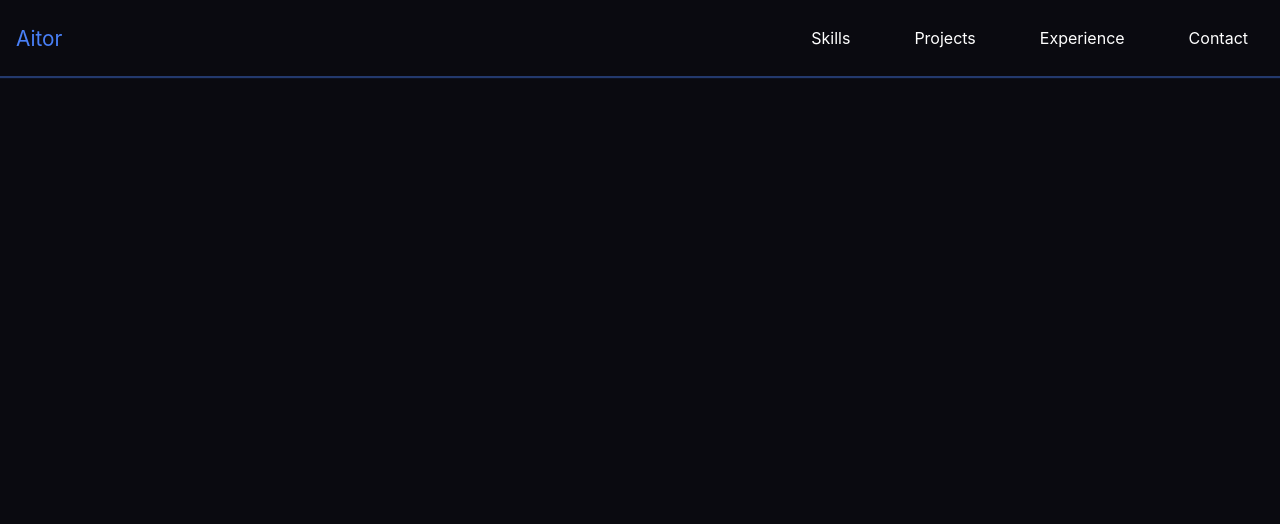
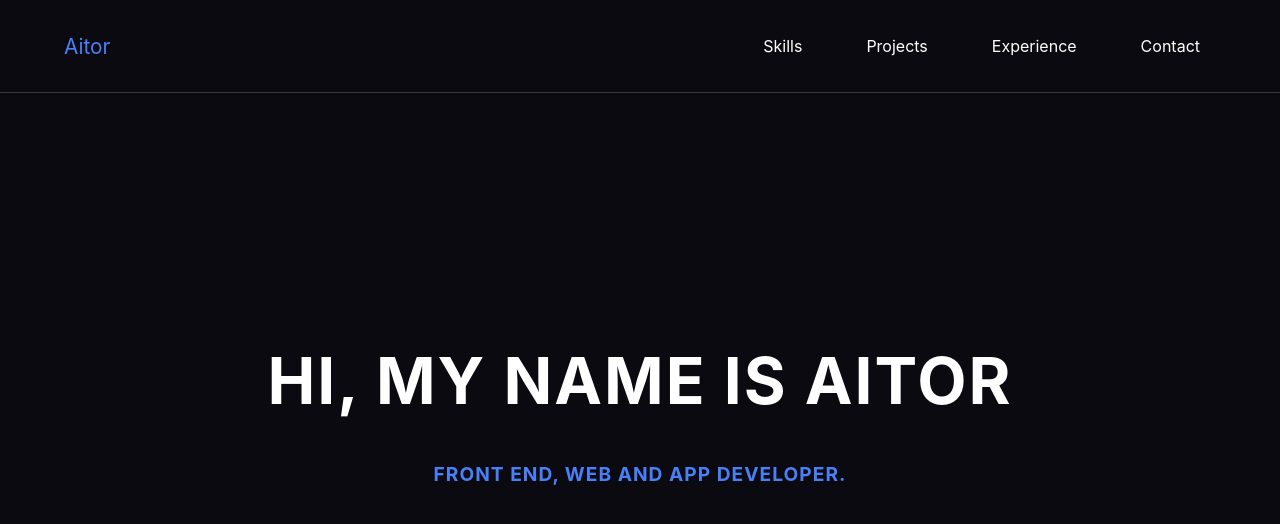
Before and after one commit to Aitor-bot/personalPortfolio, a React (Create React App) app: page / in a window 1280 px wide. Shown: the top 524 px of the page. Built offline with nearby package versions, Linux system fonts and the light colour scheme.

Commit message:
create about component with greetings and skills

```diff
--- a/src/App.css
+++ b/src/App.css
@@ -1,2 +1,5 @@
 body {
-    background-color: #0a0a10;}
+    background-color: #0a0a10;
+
+
+}
--- a/src/App.js
+++ b/src/App.js
@@ -1,4 +1,5 @@
 import './App.css';
+import About from './components/About/About';
 
 import Menu from './components/Menu/Menu';
 
@@ -6,6 +7,7 @@ function App() {
   return (
     <div className="App">
       <Menu></Menu>
+      <About></About>
     </div>
   );
 }
--- /dev/null
+++ b/src/components/About/About.js
@@ -0,0 +1,13 @@
+import '../About/About.scss'
+
+function About() {
+
+  return (
+    <div className='about_container'>
+        <h1 className='about_greetings'>Hi, my name is Aitor</h1>
+        <h2 className='about_skills'>Front End, Web and App developer.</h2>
+    </div>
+  );
+}
+
+export default About;
--- /dev/null
+++ b/src/components/About/About.scss
@@ -0,0 +1,24 @@
+.about_container {
+    color: white;
+    max-width: 1400px;
+    margin: auto;
+
+}
+
+.about_greetings {
+    margin-top: 250px;
+    text-align: center;
+    font-size: 4rem;
+    text-transform: uppercase;
+    letter-spacing: 2px;
+
+}
+
+.about_skills {
+    text-align: center;
+    font-size: 1.2rem;
+    text-transform: uppercase;
+    letter-spacing: 1px;
+    color: #4980F8;
+
+}
--- a/src/components/Menu/Menu.scss
+++ b/src/components/Menu/Menu.scss
@@ -1,13 +1,16 @@
 .navigation_container {
     height: 60px;
-    width: 100%;
+
     display: flex;
     align-items: center;
     position: relative;
-    padding: 0.5rem 0rem;
+    padding: 1rem 3rem;
     background-color: #0a0a10;
     color: rgb(255, 255, 255);
-    box-shadow: 0 1px 1px 1px rgba(73, 128, 248, 0.4);
+    box-shadow: 0 0.5px 0.5px 0.5px rgba(74, 75, 77, 0.7);
+    //box-shadow: 0 1px 1px 1px rgba(73, 128, 248, 0.4);
+
+
 
 }
 
```
